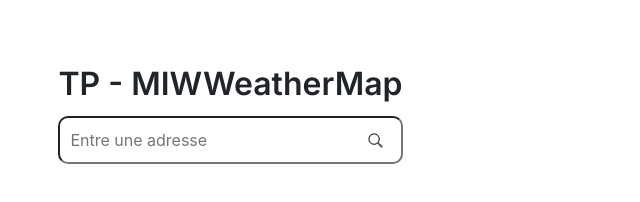
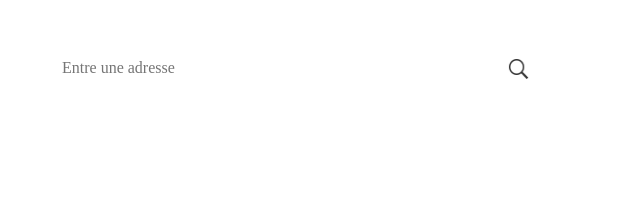
Before and after one commit to TheoLeao/TP-MiwWeatherMap, a website: page index.html in a window 1280 px wide. Shown: the whole page, without its empty margins (0-640 px from the left). Drawn offline with nearby package versions, Linux system fonts and the light colour scheme.

Commit message:
design frais

```diff
--- a/css/base/_reset.scss
+++ b/css/base/_reset.scss
@@ -170,6 +170,7 @@ figure {
 img {
   vertical-align: middle;
   border-style: none;
+  width: 100%;
 }
 
 svg:not(:root) {
--- a/css/pages/_home.scss
+++ b/css/pages/_home.scss
@@ -1,28 +1,43 @@
+@import "../abstracts/mixins";
+@import '../abstracts/variables';
+
+
 #map{
     width: 100%;
     height: 100vh;
 }
 .leaflet-left{
-    left: 97% !important;
-    top: 1% !important;
+    left: 95% !important;
+    top: 35px !important;
 }
 .recherche{
     position: absolute;
-    left: 3%;
-    top: 5%;
+    left: 45px;
+    top: 45px;
     z-index: 500;
     background-color: white;
     border-radius: 5px;
     display: block;
-    padding: 20px;
+    width: 500px;
+    text-align: center;
+}
 
-    input{
-        width: 100%;
-        padding: 10px;
-        border-radius: 10px;
-        background-image: url("../img/loupe.png");
-        background-repeat: no-repeat;
-        background-size: 5%;
-        background-position: 95%;
+.searchbar{
+    @include flex-row-verticalCenter;
+    justify-content: space-between;
+    padding: 10px 15px 10px 15px;
+    border-radius: 10px;
+    background-color: white;
+
+    & input{
+        width: 85%;
+        border: none;
+    }
+    & input:focus{
+        outline: none;
+        border: none;
+    }
+    & a{
+        width: 5%;
     }
 }
--- a/css/style.scss
+++ b/css/style.scss
@@ -18,9 +18,14 @@
     @include flex-column-verticalHorizontalCenter;
     display:flex;
     flex-direction: column;
+    justify-content: space-between;
     align-items: center;
 }
 .useful-width {
     width: 100%;
     max-width: $useful-width;
 }
+
+body{
+    font-family: "Product Sans";
+}
--- a/index.html
+++ b/index.html
@@ -21,18 +21,18 @@
         <!-- Conteneur marges minimum -->
         <div class="margin-constraint">
             <!-- Conteneur largeur utile contenu -->
+            <span class="zoneAlert"></span>
             <div class="recherche">
-                <h1>TP - MIWWeatherMap</h1>
+                <div class="searchbar">
+                    <input type="text" id="inputAdresse" placeholder="Entre une adresse" list="datalistInputAdresse">
+                    <a href="">
+                        <img src="img/loupe.png">
+                    </a>
+                </div>
+                <datalist id="datalistInputAdresse">
 
-
-                <input type="text" id="inputAdresse" placeholder="Entre une adresse" list="datalistInputAdresse">
-                <span class="zoneAlert">
-
-                </span>
-                    <datalist id="datalistInputAdresse">
-
-                    </datalist>
-                    <input type="hidden" name="answer" id="inputAdresse-hidden">
+                </datalist>
+                <input type="hidden" name="answer" id="inputAdresse-hidden">
             </div>
             <div id="map">
 
--- a/js/script.js
+++ b/js/script.js
@@ -20,7 +20,7 @@ let zoneAffichageCarte = document.getElementById('map');
 hiddenInput = document.getElementById(document.querySelector('#inputAdresse').getAttribute('id') + '-hidden'),
 
 //Ecouteurs d'evenements
-    document.querySelector('#inputAdresse').addEventListener('input', function () { autocompletionInput(inputAdresse, datalistInputAdresse, zoneAlert, 'https://nominatim.openstreetmap.org/search', { 'street': inputAdresse.value, 'country': 'France', format : 'json'}) })
+document.querySelector('#inputAdresse').addEventListener('input', function () { autocompletionInput(inputAdresse, datalistInputAdresse, zoneAlert, 'https://nominatim.openstreetmap.org/search', { 'street': inputAdresse.value, 'country': 'France', format : 'json'}) })
 document.querySelector('#inputAdresse').addEventListener('change', function (){
     tabCoordonnees = hiddenInput.value.split(',');
     lon = parseFloat(tabCoordonnees[0]);
@@ -87,9 +87,9 @@ function autocompletionInput(nodeInput, nodeDatalist, nodeAlert, urlReq, paramsR
             })
             .catch((req) => {
                 //Affichage de l'erreur récupération BDD
-                document.getElementsByClassName('zoneAlert')[0].innerHTML = '';
+                zoneAlert.innerHTML = '';
                 //Afficher le message d'erreur
-                document.getElementsByClassName('zoneAlert')[0].innerHTML += `
+                zoneAlert.innerHTML += `
                 <div class="alert alert-danger" role="alert">
                     Suite à un soucis technique l'autocomplétion n'est pas disponible. Veuillez entrer le nom de la ville puis de valider.
                 </div>`;
```
Also changed, not shown: css/style.css, img/loupe.jpg (added), 1 other file.
